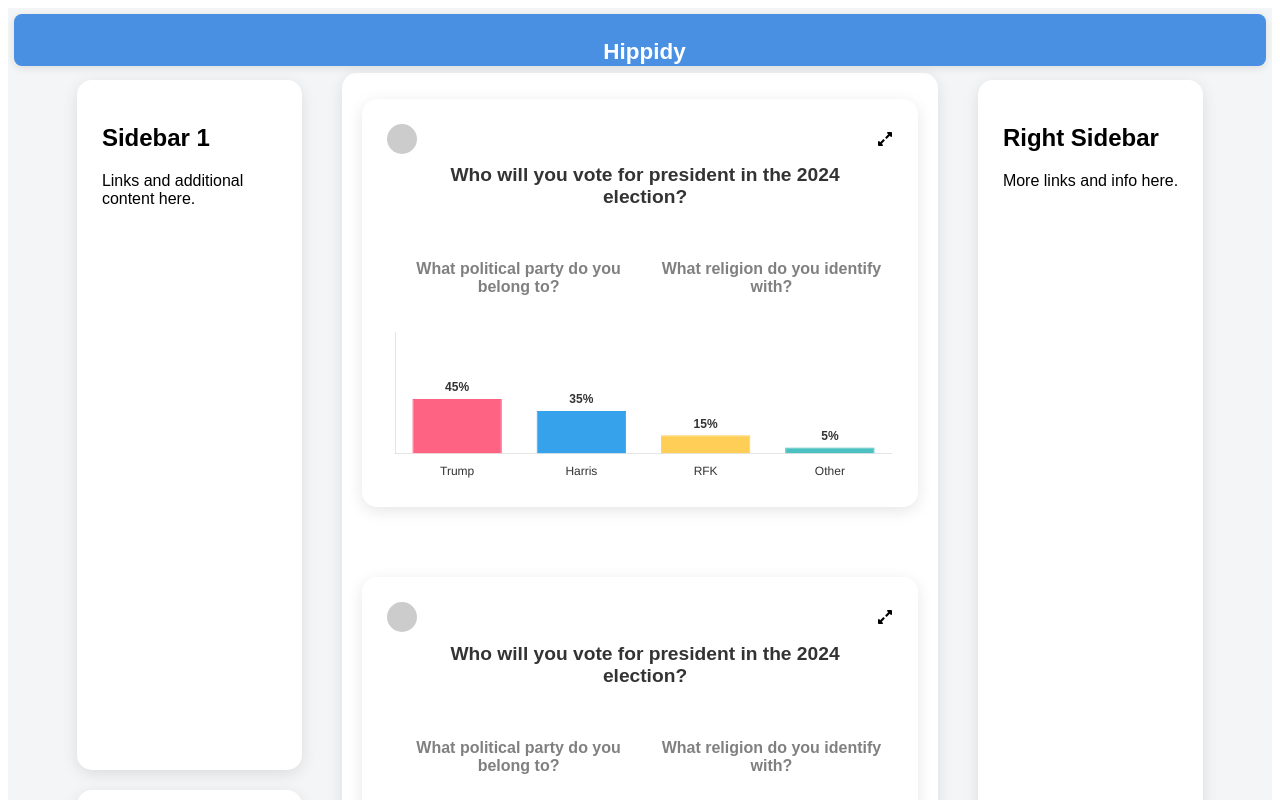
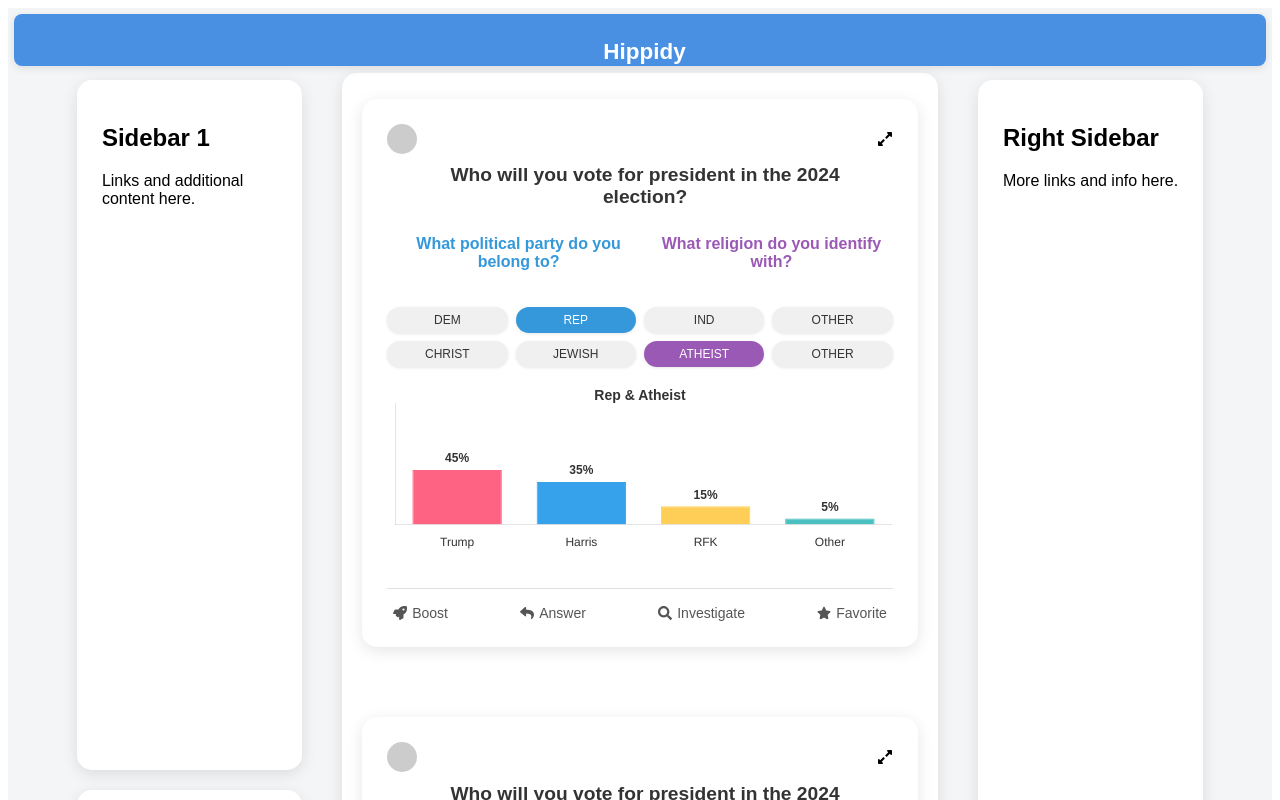
Before and after one commit to ilemberg/hippidy-v1, a React (Create React App) app: page / in a window 1280 px wide. Shown: the top 800 px of the page. Built offline with nearby package versions, Linux system fonts and the light colour scheme.

Commit message:
v1 of the visual of a hip. is this enough to keep going with the functionality?

```diff
--- a/src/pages/home/Home.css
+++ b/src/pages/home/Home.css
@@ -100,6 +100,7 @@
   display: flex;
   align-items: center;
   justify-content: space-between;
+  margin-top: -25px;
 }
 
 .hip-profile-pic {
@@ -205,3 +206,97 @@
   flex-direction: column;
   gap: 20px;
 }
+.hip-secondary-question.political {
+  color: #3498db;
+}
+
+.hip-secondary-question.religious {
+  color: #9b59b6;
+}
+
+.hip-button-groups {
+  display: flex;
+  flex-direction: column;
+  gap: 8px;
+  /* margin-bottom: 2px; */
+}
+
+.hip-button-set {
+  display: flex;
+  justify-content: space-between;
+  gap: 8px;
+}
+
+.hip-button {
+  flex: 1;
+  padding: 6px 10px;
+  border: none;
+  border-radius: 20px;
+  background-color: #f0f0f0;
+  color: #333;
+  font-size: 12px;
+  font-weight: 500;
+  cursor: pointer;
+  transition: all 0.2s ease;
+  box-shadow: 0 1px 3px rgba(0, 0, 0, 0.1);
+  text-transform: uppercase;
+}
+
+.hip-button:hover {
+  background-color: #e0e0e0;
+  transform: translateY(-1px);
+  box-shadow: 0 2px 4px rgba(0, 0, 0, 0.15);
+}
+
+.hip-button-selected.political {
+  background-color: #3498db;
+  color: white;
+}
+
+.hip-button-selected.political:hover {
+  background-color: #2980b9;
+}
+
+.hip-button-selected.religious {
+  background-color: #9b59b6;
+  color: white;
+}
+
+.hip-button-selected.religious:hover {
+  background-color: #8e44ad;
+}
+.hip-chart-label {
+  font-size: 14px;
+  font-weight: bold;
+  text-align: center;
+  /* margin-bottom: 10px; */
+  color: #333;
+}
+
+.hip-footer {
+  display: flex;
+  justify-content: space-between;
+  border-top: 1px solid #e0e0e0;
+  padding-top: 15px;
+  margin-top: 15px;
+}
+
+.hip-footer-button {
+  display: flex;
+  align-items: center;
+  justify-content: center;
+  background: none;
+  border: none;
+  cursor: pointer;
+  font-size: 14px;
+  color: #555;
+  transition: color 0.3s ease;
+}
+
+.hip-footer-button:hover {
+  color: #3498db;
+}
+
+.hip-footer-button svg {
+  margin-right: 5px;
+}
--- a/src/pages/home/views/Hip.js
+++ b/src/pages/home/views/Hip.js
@@ -1,5 +1,5 @@
 import React from 'react';
-import { FaExpandAlt } from 'react-icons/fa';
+import { FaExpandAlt , FaRocket, FaReply, FaSearch, FaStar } from 'react-icons/fa';
 import { Bar } from 'react-chartjs-2';
 import {
   Chart as ChartJS,
@@ -59,7 +59,7 @@ const Hip = () => {
 
       data.datasets[0].data.forEach((value, index) => {
         const xPosition = x.getPixelForValue(index);
-        const yPosition = y.getPixelForValue(value) - 5; // 5 pixels above the bar
+        const yPosition = y.getPixelForValue(value) - 5;
         ctx.fillText(`${value}%`, xPosition, yPosition);
       });
       ctx.restore();
@@ -76,11 +76,34 @@ const Hip = () => {
       <h2 className="hip-question">Who will you vote for president in the 2024 election?</h2>
     </div>
     <div className="hip-secondary-row">
-        <p className="hip-secondary-question">What political party do you belong to?</p>
-        <p className="hip-secondary-question">What religion do you identify with?</p>
+      <p className="hip-secondary-question political">What political party do you belong to?</p>
+      <p className="hip-secondary-question religious">What religion do you identify with?</p>
     </div>
+    <div className="hip-button-groups">
+      <div className="hip-button-set">
+        <button className="hip-button political">Dem</button>
+        <button className="hip-button hip-button-selected political">Rep</button>
+        <button className="hip-button political">Ind</button>
+        <button className="hip-button political">Other</button>
+      </div>
+      <div className="hip-button-set">
+        <button className="hip-button religious">Christ</button>
+        <button className="hip-button religious">Jewish</button>
+        <button className="hip-button hip-button-selected religious">Atheist</button>
+        <button className="hip-button religious">Other</button>
+      </div>
+    </div>
+    <div className="hip-chart-container">
+      <div className="hip-chart-label">Rep & Atheist</div>
       <div className="hip-bar-chart">
         <Bar data={chartData} options={chartOptions} plugins={plugins} />
+      </div>
+    </div>
+    <div className="hip-footer">
+        <button className="hip-footer-button"><FaRocket /> Boost</button>
+        <button className="hip-footer-button"><FaReply /> Answer</button>
+        <button className="hip-footer-button"><FaSearch /> Investigate</button>
+        <button className="hip-footer-button"><FaStar /> Favorite</button>
       </div>
   </div>
   );
```
Lines whose indentation alone changed are shown as unchanged.
